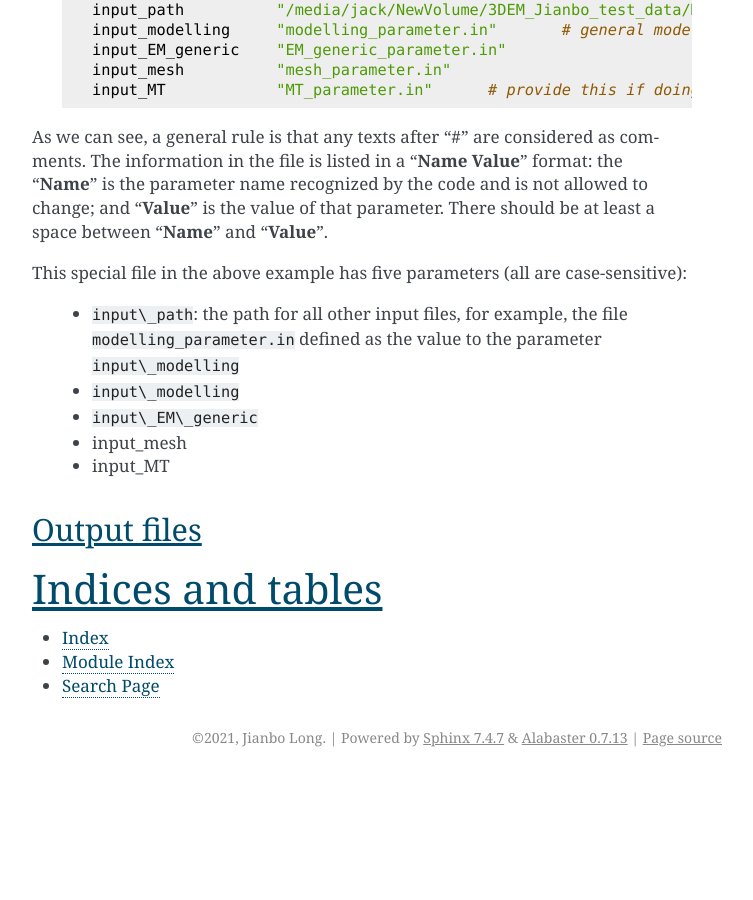
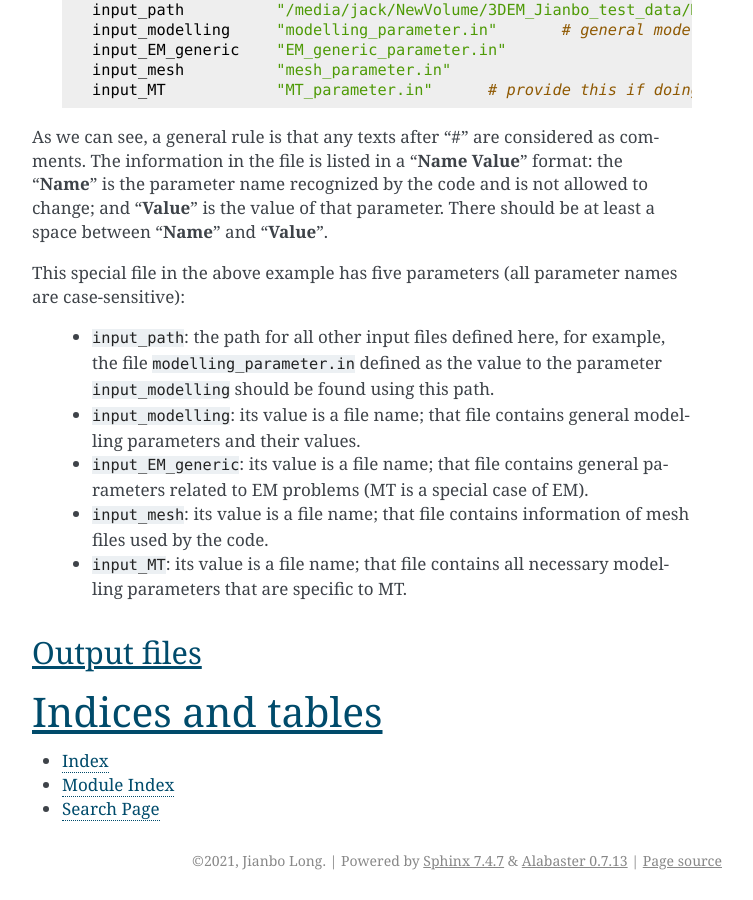
Before and after one commit to InfinityHub/FE2D_forEM, a Sphinx documentation site: the page built from docs/source/index.rst, in a window 1280 px wide and 900 px high, scrolled down 1910 px. Shown: the whole window, without its empty margins (388-1141 px from the left). Built offline with Sphinx 7.4.7, drawn with Linux system fonts in a browser that asks for light colours; before the commit the page ends 2687 px from its top, so only the background shows below that.

Commit message:
Update index.rst

```diff
--- a/docs/source/index.rst
+++ b/docs/source/index.rst
@@ -69,13 +69,13 @@ This is the special file passed to the program when running the code. A template
 
 As we can see, a general rule is that any texts after "#" are considered as comments. The information in the file is listed in a "**Name Value**" format: the "**Name**" is the parameter name recognized by the code and is not allowed to change; and "**Value**" is the value of that parameter. There should be at least a space between "**Name**" and "**Value**".
 
-This special file in the above example has five parameters (all are case-sensitive):
+This special file in the above example has five parameters (all parameter names are case-sensitive):
 
-   * ``input\_path``: the path for all other input files, for example, the file ``modelling_parameter.in`` defined as the value to the parameter   ``input\_modelling``
-   * ``input\_modelling``
-   * ``input\_EM\_generic``
-   * input\_mesh
-   * input\_MT
+   * ``input_path``: the path for all other input files defined here, for example, the file ``modelling_parameter.in`` defined as the value to the parameter   ``input_modelling`` should be found using this path.
+   * ``input_modelling``: its value is a file name; that file contains general modelling parameters and their values.
+   * ``input_EM_generic``: its value is a file name; that file contains general parameters related to EM problems (MT is a special case of EM).
+   * ``input_mesh``: its value is a file name; that file contains information of mesh files used by the code.
+   * ``input_MT``: its value is a file name; that file contains all necessary modelling parameters that are specific to MT.
 
 Output files
 ------------
```
